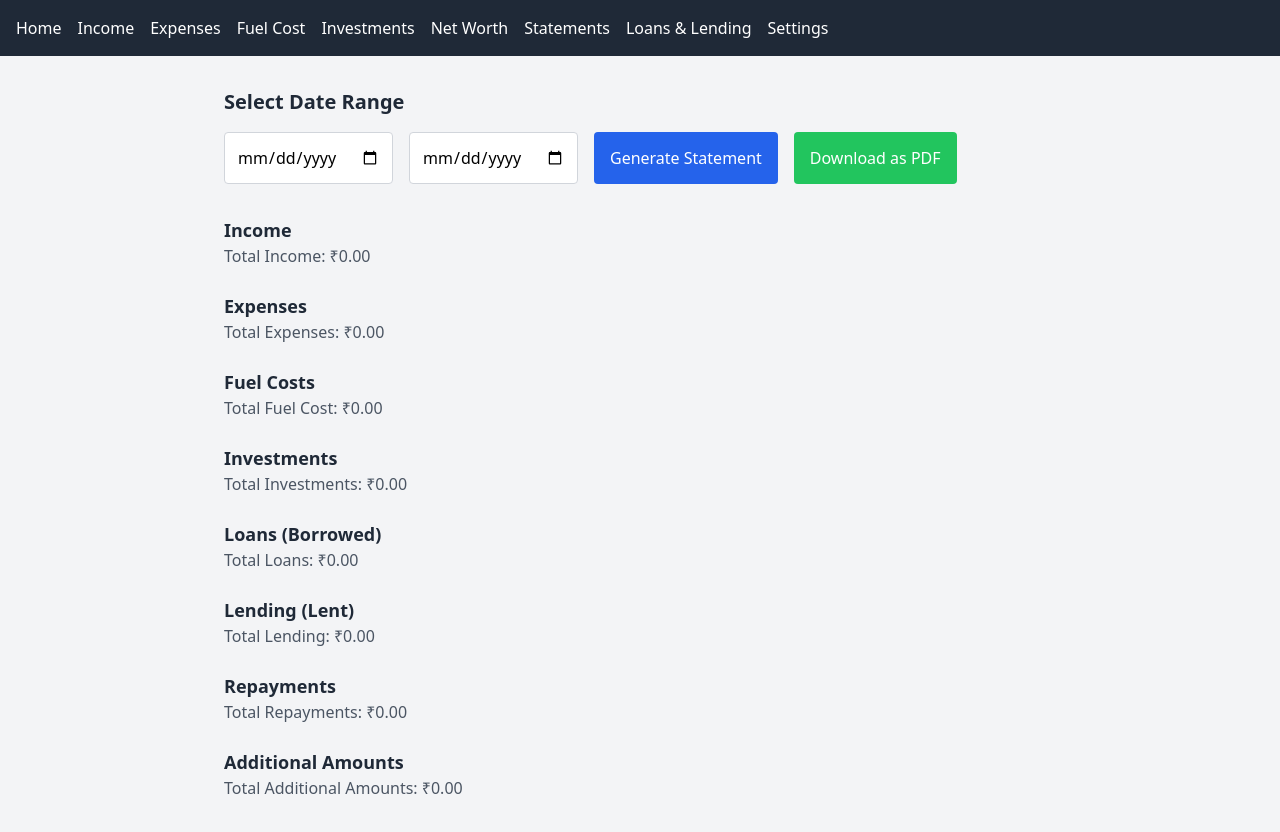
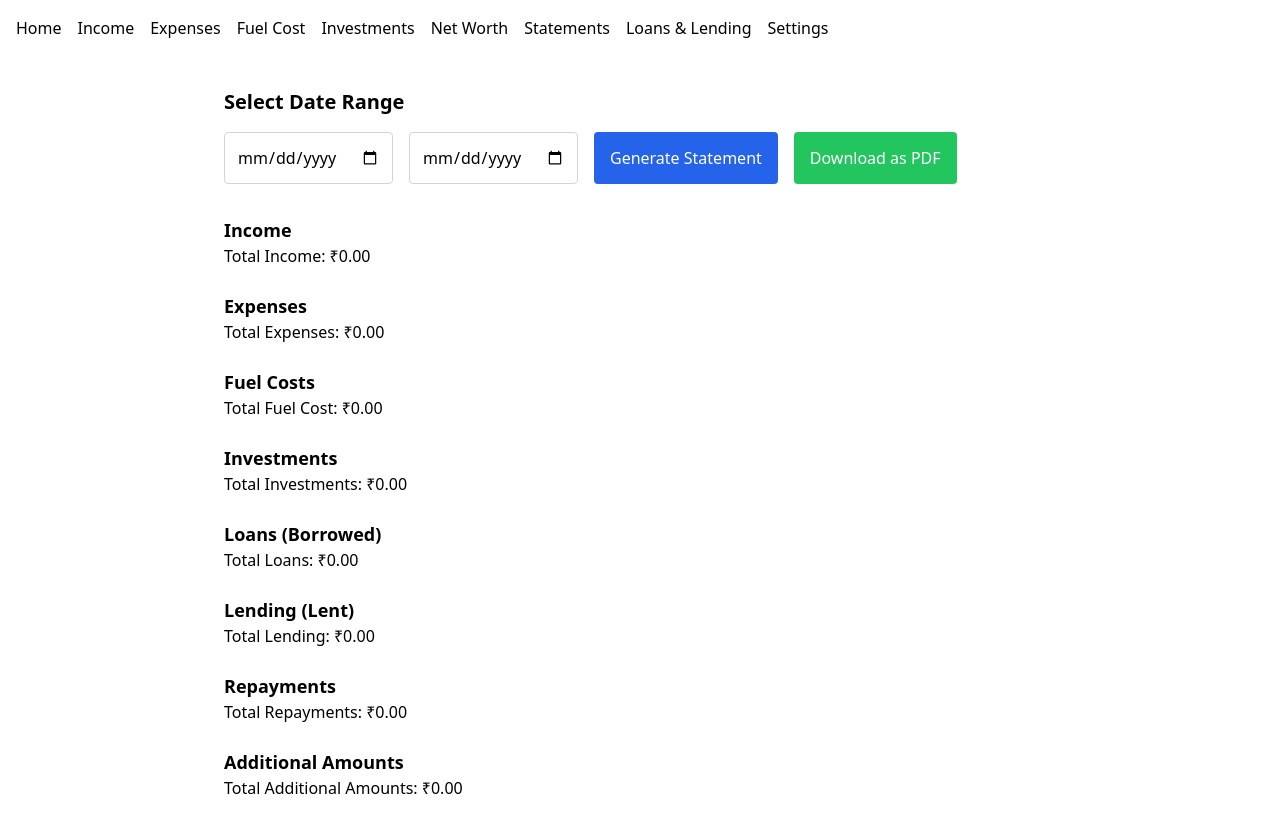
Before and after one commit to sagarkamaniya/financial-tracker, a plain HTML site: page statements.html in a window 1280 px wide. Drawn offline with Linux system fonts and the light colour scheme.

Commit message:
Update statements.html to match navigation link color and desig

```diff
--- a/statements.html
+++ b/statements.html
@@ -7,24 +7,24 @@
     <link href="styles.css" rel="stylesheet">
     <script src="https://cdnjs.cloudflare.com/ajax/libs/html2pdf.js/0.10.1/html2pdf.bundle.min.js"></script>
 </head>
-<body class="font-sans antialiased m-0 p-0 min-h-screen bg-gray-100">
-    <nav class="bg-gray-800 p-4">
-        <ul class="list-none p-0 flex flex-col sm:flex-row sm:gap-4">
-            <li class="mb-2 sm:mb-0"><a href="index.html" class="text-white no-underline text-base hover:text-gray-300">Home</a></li>
-            <li class="mb-2 sm:mb-0"><a href="income.html" class="text-white no-underline text-base hover:text-gray-300">Income</a></li>
-            <li class="mb-2 sm:mb-0"><a href="expenses.html" class="text-white no-underline text-base hover:text-gray-300">Expenses</a></li>
-            <li class="mb-2 sm:mb-0"><a href="fuel-cost.html" class="text-white no-underline text-base hover:text-gray-300">Fuel Cost</a></li>
-            <li class="mb-2 sm:mb-0"><a href="investments.html" class="text-white no-underline text-base hover:text-gray-300">Investments</a></li>
-            <li class="mb-2 sm:mb-0"><a href="net-worth.html" class="text-white no-underline text-base hover:text-gray-300">Net Worth</a></li>
-            <li class="mb-2 sm:mb-0"><a href="statements.html" class="text-white no-underline text-base hover:text-gray-300">Statements</a></li>
-            <li class="mb-2 sm:mb-0"><a href="loans-lending.html" class="text-white no-underline text-base hover:text-gray-300">Loans & Lending</a></li>
-            <li class="mb-2 sm:mb-0"><a href="settings.html" class="text-white no-underline text-base hover:text-gray-300">Settings</a></li>
+<body class="font-sans m-0 p-0 min-h-screen">
+    <nav>
+        <ul class="list-none p-4 flex flex-col sm:flex-row sm:gap-4">
+            <li class="mb-2 sm:mb-0"><a href="index.html" class="nav-link">Home</a></li>
+            <li class="mb-2 sm:mb-0"><a href="income.html" class="nav-link">Income</a></li>
+            <li class="mb-2 sm:mb-0"><a href="expenses.html" class="nav-link">Expenses</a></li>
+            <li class="mb-2 sm:mb-0"><a href="fuel-cost.html" class="nav-link">Fuel Cost</a></li>
+            <li class="mb-2 sm:mb-0"><a href="investments.html" class="nav-link">Investments</a></li>
+            <li class="mb-2 sm:mb-0"><a href="net-worth.html" class="nav-link">Net Worth</a></li>
+            <li class="mb-2 sm:mb-0"><a href="statements.html" class="nav-link">Statements</a></li>
+            <li class="mb-2 sm:mb-0"><a href="loans-lending.html" class="nav-link">Loans & Lending</a></li>
+            <li class="mb-2 sm:mb-0"><a href="settings.html" class="nav-link">Settings</a></li>
         </ul>
     </nav>
 
     <main class="p-4 sm:p-8 max-w-4xl mx-auto">
         <section class="date-range mb-6 sm:mb-8">
-            <h2 class="text-lg sm:text-xl font-bold text-gray-800 mb-4">Select Date Range</h2>
+            <h2 class="text-lg sm:text-xl font-bold mb-4">Select Date Range</h2>
             <div class="flex flex-col sm:flex-row gap-2 sm:gap-4">
                 <input type="date" id="start-date" class="border border-gray-300 rounded p-3 text-base w-full sm:w-auto">
                 <input type="date" id="end-date" class="border border-gray-300 rounded p-3 text-base w-full sm:w-auto">
@@ -34,43 +34,43 @@
         </section>
 
         <section class="statement-section mb-6" id="income">
-            <h2 class="text-base sm:text-lg font-semibold text-gray-800">Income</h2>
-            <p class="text-gray-600 text-sm sm:text-base" id="income-total">Total Income: ₹0.00</p>
+            <h2 class="text-base sm:text-lg font-semibold">Income</h2>
+            <p class="text-sm sm:text-base" id="income-total">Total Income: ₹0.00</p>
         </section>
 
         <section class="statement-section mb-6" id="expenses">
-            <h2 class="text-base sm:text-lg font-semibold text-gray-800">Expenses</h2>
-            <p class="text-gray-600 text-sm sm:text-base" id="expenses-total">Total Expenses: ₹0.00</p>
+            <h2 class="text-base sm:text-lg font-semibold">Expenses</h2>
+            <p class="text-sm sm:text-base" id="expenses-total">Total Expenses: ₹0.00</p>
         </section>
 
         <section class="statement-section mb-6" id="fuel-costs">
-            <h2 class="text-base sm:text-lg font-semibold text-gray-800">Fuel Costs</h2>
-            <p class="text-gray-600 text-sm sm:text-base" id="fuel-costs-total">Total Fuel Cost: ₹0.00</p>
+            <h2 class="text-base sm:text-lg font-semibold">Fuel Costs</h2>
+            <p class="text-sm sm:text-base" id="fuel-costs-total">Total Fuel Cost: ₹0.00</p>
         </section>
 
         <section class="statement-section mb-6" id="investments">
-            <h2 class="text-base sm:text-lg font-semibold text-gray-800">Investments</h2>
-            <p class="text-gray-600 text-sm sm:text-base" id="investments-total">Total Investments: ₹0.00</p>
+            <h2 class="text-base sm:text-lg font-semibold">Investments</h2>
+            <p class="text-sm sm:text-base" id="investments-total">Total Investments: ₹0.00</p>
         </section>
 
         <section class="statement-section mb-6" id="loans">
-            <h2 class="text-base sm:text-lg font-semibold text-gray-800">Loans (Borrowed)</h2>
-            <p class="text-gray-600 text-sm sm:text-base" id="loans-total">Total Loans: ₹0.00</p>
+            <h2 class="text-base sm:text-lg font-semibold">Loans (Borrowed)</h2>
+            <p class="text-sm sm:text-base" id="loans-total">Total Loans: ₹0.00</p>
         </section>
 
         <section class="statement-section mb-6" id="lending">
-            <h2 class="text-base sm:text-lg font-semibold text-gray-800">Lending (Lent)</h2>
-            <p class="text-gray-600 text-sm sm:text-base" id="lending-total">Total Lending: ₹0.00</p>
+            <h2 class="text-base sm:text-lg font-semibold">Lending (Lent)</h2>
+            <p class="text-sm sm:text-base" id="lending-total">Total Lending: ₹0.00</p>
         </section>
 
         <section class="statement-section mb-6" id="repayments">
-            <h2 class="text-base sm:text-lg font-semibold text-gray-800">Repayments</h2>
-            <p class="text-gray-600 text-sm sm:text-base" id="repayments-total">Total Repayments: ₹0.00</p>
+            <h2 class="text-base sm:text-lg font-semibold">Repayments</h2>
+            <p class="text-sm sm:text-base" id="repayments-total">Total Repayments: ₹0.00</p>
         </section>
 
         <section class="statement-section mb-6" id="additional-amounts">
-            <h2 class="text-base sm:text-lg font-semibold text-gray-800">Additional Amounts</h2>
-            <p class="text-gray-600 text-sm sm:text-base" id="additional-amounts-total">Total Additional Amounts: ₹0.00</p>
+            <h2 class="text-base sm:text-lg font-semibold">Additional Amounts</h2>
+            <p class="text-sm sm:text-base" id="additional-amounts-total">Total Additional Amounts: ₹0.00</p>
         </section>
     </main>
 
@@ -99,14 +99,14 @@
 
             // Mock data fallback if no entries
             const mockData = {
-                income: [{ amount: 50000.00, date: new Date().toISOString().split('T')[0] }],
-                expenses: [{ amount: 30000.00, date: new Date().toISOString().split('T')[0] }],
-                fuelCosts: [{ amount: 5000.00, date: new Date().toISOString().split('T')[0] }],
-                investments: [{ amount: 20000.00, date: new Date().toISOString().split('T')[0] }],
-                loans: [{ amount: 10000.00, date: new Date().toISOString().split('T')[0] }],
-                lending: [{ amount: 15000.00, date: new Date().toISOString().split('T')[0] }],
-                repayments: [{ amount: 5000.00, date: new Date().toISOString().split('T')[0] }],
-                additionalAmounts: [{ amount: 2000.00, date: new Date().toISOString().split('T')[0] }]
+                income: [{ amount: 50000.00, date: '2025-09-16' }],
+                expenses: [{ amount: 30000.00, date: '2025-09-16' }],
+                fuelCosts: [{ amount: 5000.00, date: '2025-09-16' }],
+                investments: [{ amount: 20000.00, date: '2025-09-16' }],
+                loans: [{ amount: 10000.00, date: '2025-09-16' }],
+                lending: [{ amount: 15000.00, date: '2025-09-16' }],
+                repayments: [{ amount: 5000.00, date: '2025-09-16' }],
+                additionalAmounts: [{ amount: 2000.00, date: '2025-09-16' }]
             };
 
             // Use mock data if local storage is empty
```
Also changed, not shown: styles.css.
